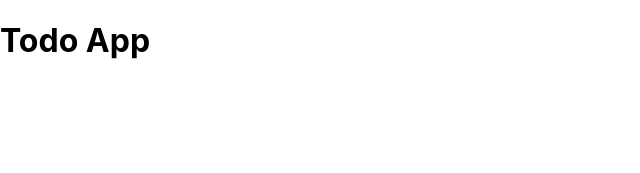
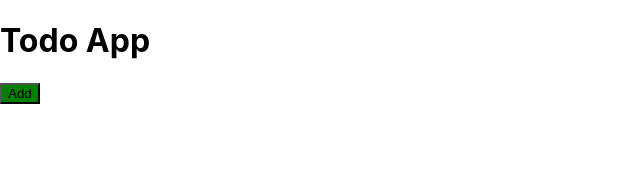
Before and after one commit to victormusembi11/drf-todo-api, a React (Create React App) app in the folder frontend/: page / in a window 1280 px wide. Shown: the top 173 px of the page, without its empty margins (0-640 px from the left). Built offline with nearby package versions, Linux system fonts and the light colour scheme.

Commit message:
feat: add task button

```diff
--- /dev/null
+++ b/frontend/src/components/Button.js
@@ -0,0 +1,9 @@
+import React from 'react'
+
+const Button = ({ color, text}) => {
+  return (
+    <button className='btn' style={{ backgroundColor: color }}>{text}</button>
+  )
+}
+
+export default Button
--- a/frontend/src/components/Header.js
+++ b/frontend/src/components/Header.js
@@ -1,7 +1,14 @@
+import Button from "./Button"
+
 const Header = (props) => {
+  const onClick = () => {
+    console.log('Click');
+  }
+
   return (
     <header>
         <h1>{props.title}</h1>
+        <Button color='green' text='Add' onClick={onClick} />
     </header>
   )
 }
```
